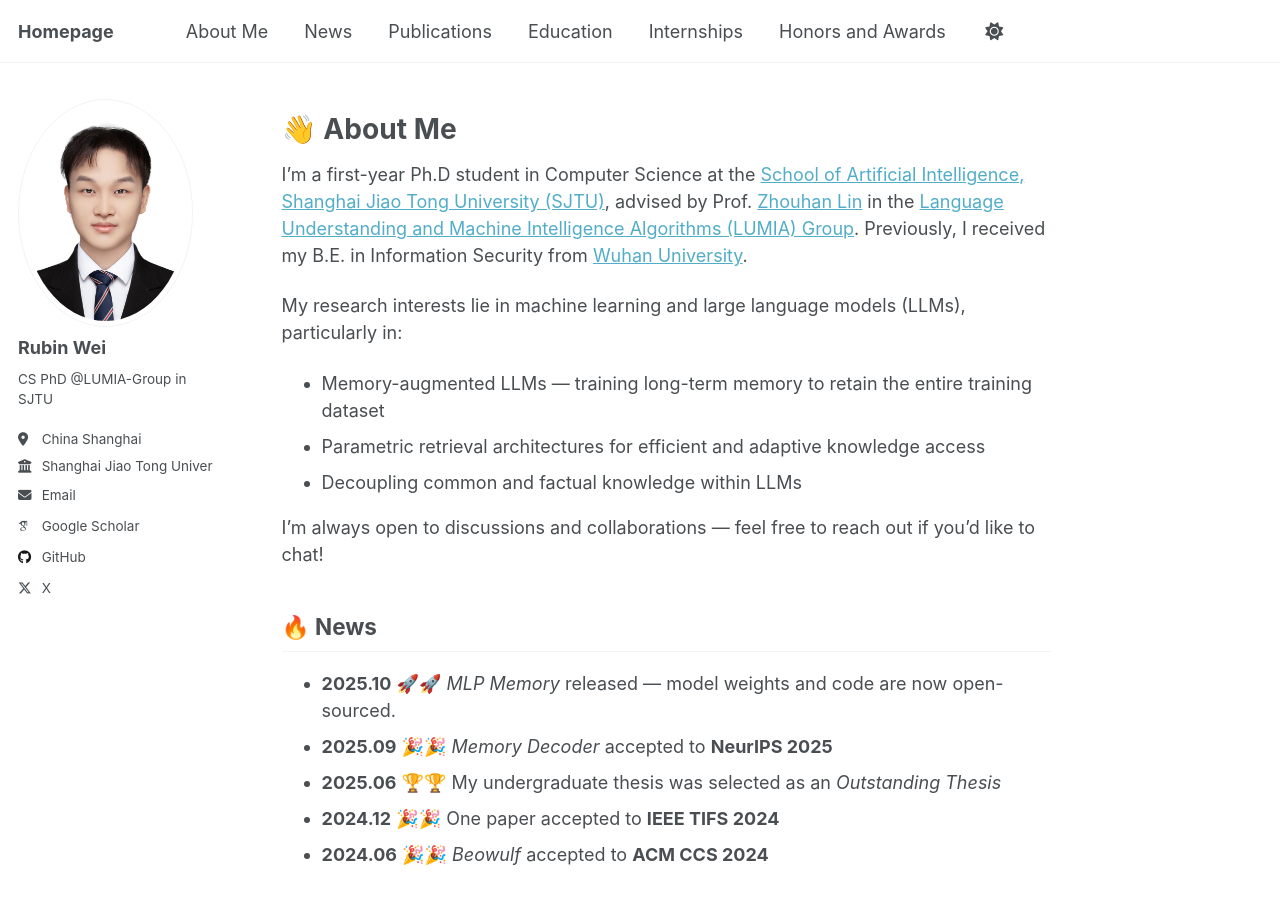
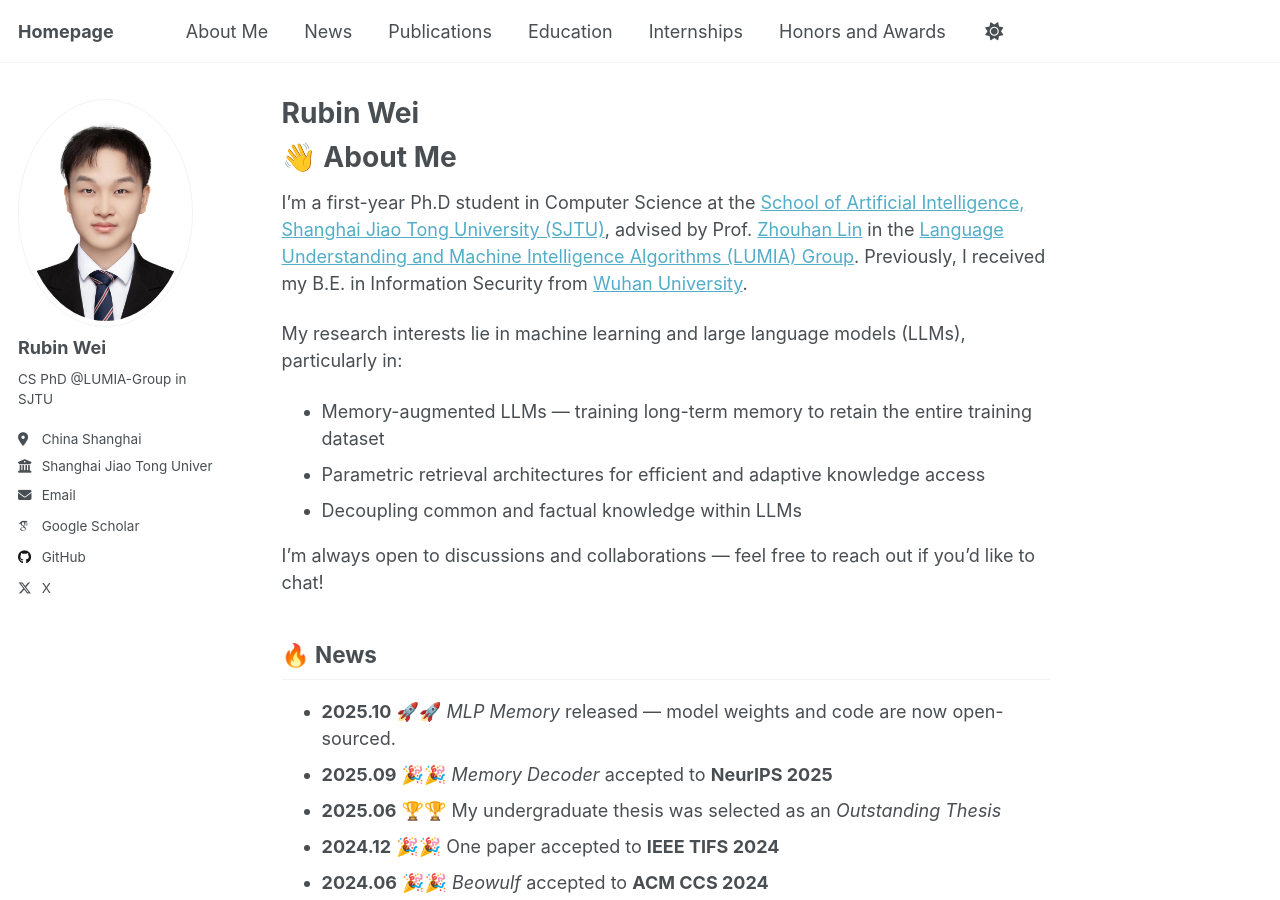
Before and after one commit to Rubin-Wei/Rubin-Wei.github.io, a Jekyll site: the page built from _pages/about.md, in a window 1280 px wide and 900 px high. Built offline with Jekyll 4.4.1, drawn with Linux system fonts in a browser that asks for light colours; some web fonts are replaced.

Commit message:
update about.me

```diff
--- a/_config.yml
+++ b/_config.yml
@@ -11,8 +11,8 @@ locale                   : "en-US"
 site_theme               : "default" # Currently available options are "default", "air"
 title                    : "Homepage"
 title_separator          : "-"
-name                     : &name "Your Name"
-description              : &description "Rubin Wei - Homepage"   # Update this with a general description of your site, this is the default if not overridden by a page
+name                     : &name "Rubin Wei"
+description              : &description "Welcome to Rubin Wei's Homepage!"   # Update this with a general description of your site, this is the default if not overridden by a page
 url                      : https://Rubin-Wei.github.io # The base hostname & protocol for your site e.g. "https://[your GitHub username].github.io",
                                                            # or if you already have some other page hosted on Github then use "https://[your GitHub username].github.io/[Your Repo Name]"
 baseurl                  : "" # the subpath of your site, e.g. "/blog"
--- a/_pages/about.md
+++ b/_pages/about.md
@@ -1,6 +1,6 @@
 ---
 permalink: /
-title: ""
+title: "Rubin Wei"
 excerpt: "About Me"
 author_profile: true
 redirect_from:
```
